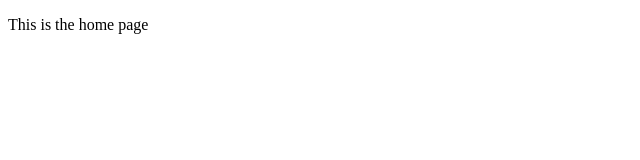
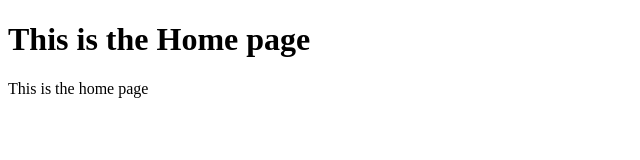
Before and after one commit to Raissa12best/Gym-Git-Exercise-Solutions, a plain HTML site: page home.html in a window 1280 px wide. Shown: the whole page, without its empty margins (0-640 px from the left). Drawn offline with Linux system fonts and the light colour scheme.

Commit message:
Updated version

```diff
--- a/home.html
+++ b/home.html
@@ -6,6 +6,7 @@
     <title>Home Page</title>
 </head>
 <body>
+    <h1>This is the Home page</h1>
    <p>This is the home page</p>
 </body>
 </html>
```
